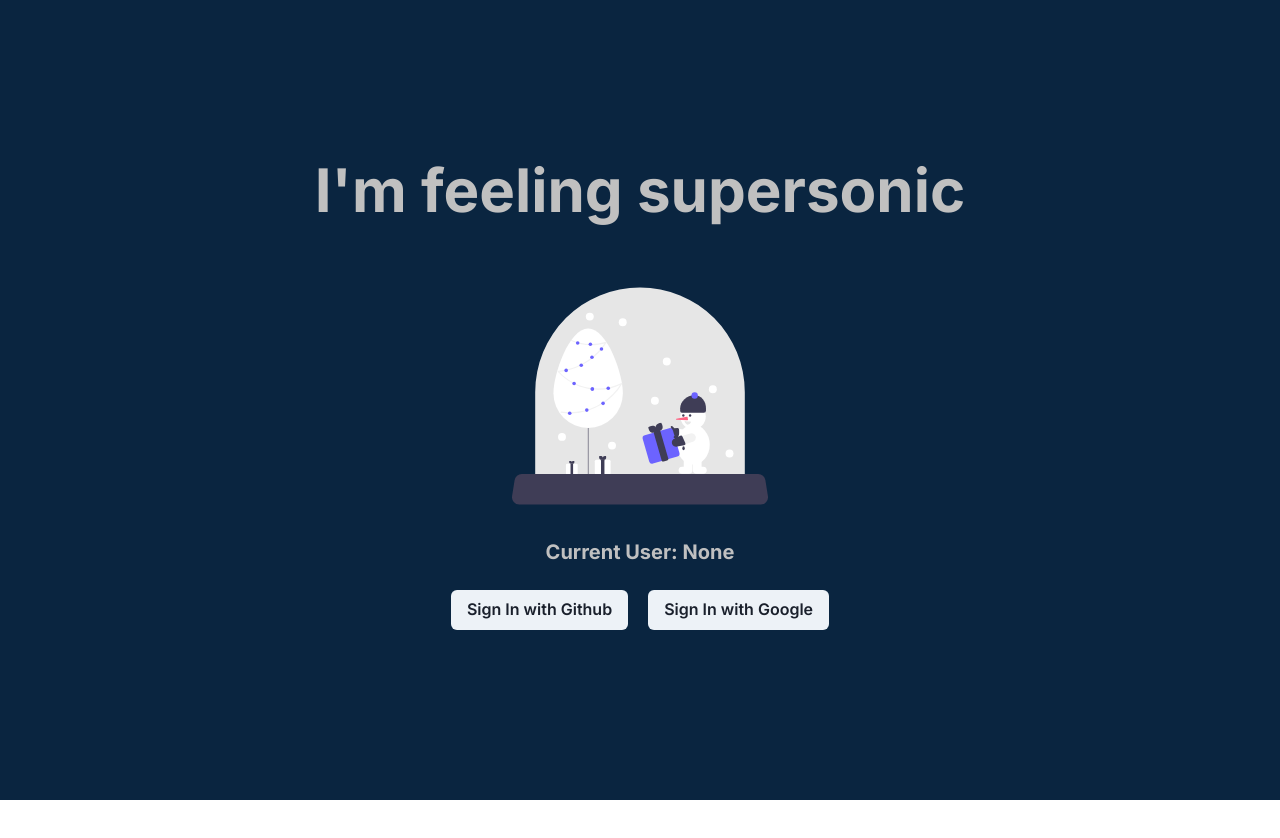
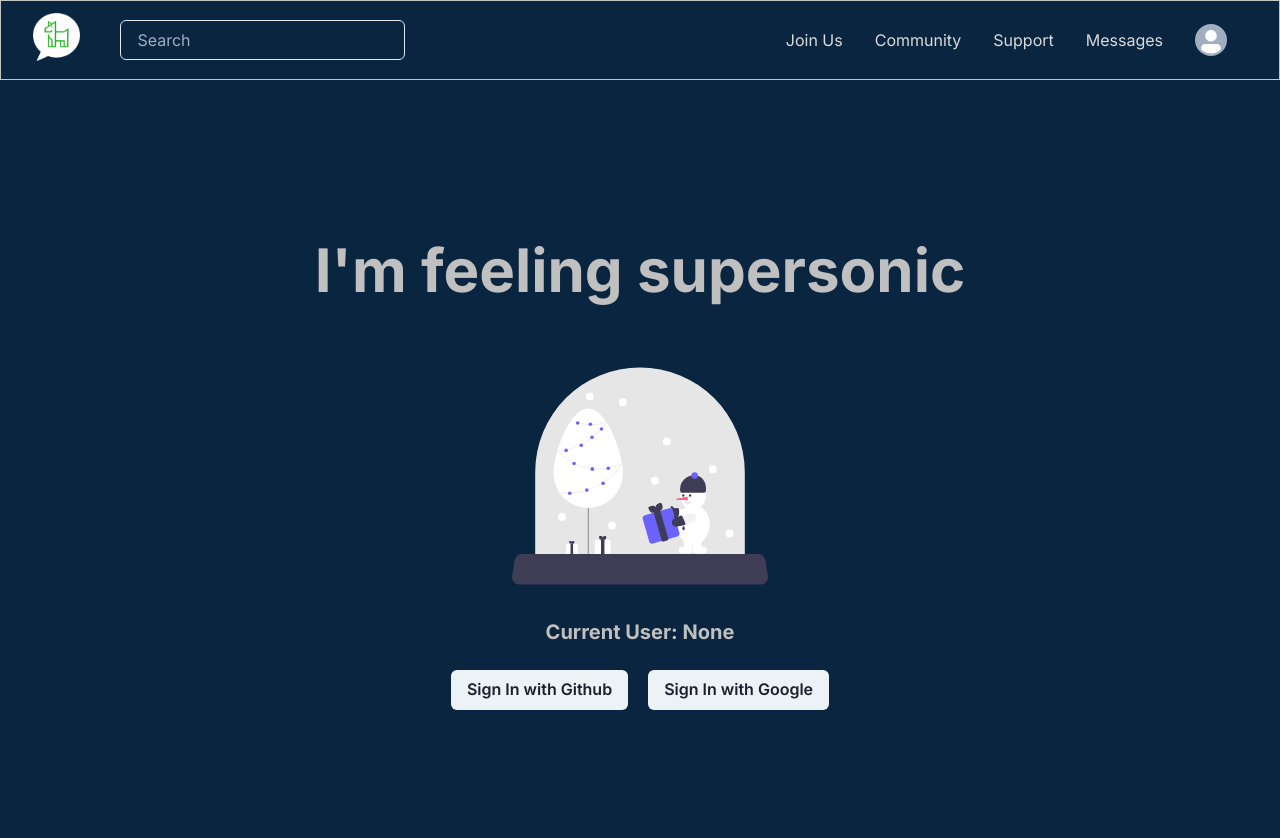
Before and after one commit to billydowning/fastfeedback-nextjs, a Next.js app: page / in a window 1280 px wide. Shown: the top 838 px of the page. Before the commit the page ends 800 px from the top, so only its background shows below. Built offline with nearby package versions, Linux system fonts and the light colour scheme; no server answers.

Commit message:
added navbar

```diff
--- /dev/null
+++ b/components/Navbar.js
@@ -0,0 +1,44 @@
+import React from "react";
+import NextLink from "next/link";
+import { Flex, Stack, Link, Input, Avatar } from "@chakra-ui/react";
+import DogLogo from "@/components/DogLogo";
+
+import { useAuth } from "@/lib/auth";
+
+const Navbar = () => {
+  const auth = useAuth();
+
+  return (
+    <Flex justifyContent="flex-start" flexDirection="column">
+      <Flex
+        justifyContent="space-between"
+        alignItems="center"
+        backgroundColor="#0A2540"
+        border="1px solid #C3C3C3"
+        height="10vh"
+      >
+        <Stack spacing={10} isInline alignItems="center" ml={8}>
+          <NextLink href="/" passHref>
+            <Link>
+              <DogLogo h="64" w="64" />
+            </Link>
+          </NextLink>
+          <Input placeholder="Search" variant="outline" color="#c0c0c0" />
+        </Stack>
+        <Stack spacing={8} isInline alignItems="center" color="#dbdbdb" mr={8}>
+          <Link>Join Us</Link>
+          <Link>Community</Link>
+          <Link>Support</Link>
+          <Link>Messages</Link>
+          <NextLink href="/" passHref>
+            <Link>
+              <Avatar mr="20px" size="sm" src={auth.user?.photoUrl} />
+            </Link>
+          </NextLink>
+        </Stack>
+      </Flex>
+    </Flex>
+  );
+};
+
+export default Navbar;
--- a/pages/index.js
+++ b/pages/index.js
@@ -14,11 +14,13 @@ import {
   Image,
 } from "@chakra-ui/react";
 import DogLogo from "@/components/DogLogo";
+import Navbar from "@/components/Navbar";
 
 const Home = () => {
   const auth = useAuth();
   return (
     <div>
+      <Navbar />
       <Box backgroundColor="#0A2540">
         <VStack
           justifyContent="center"
```
